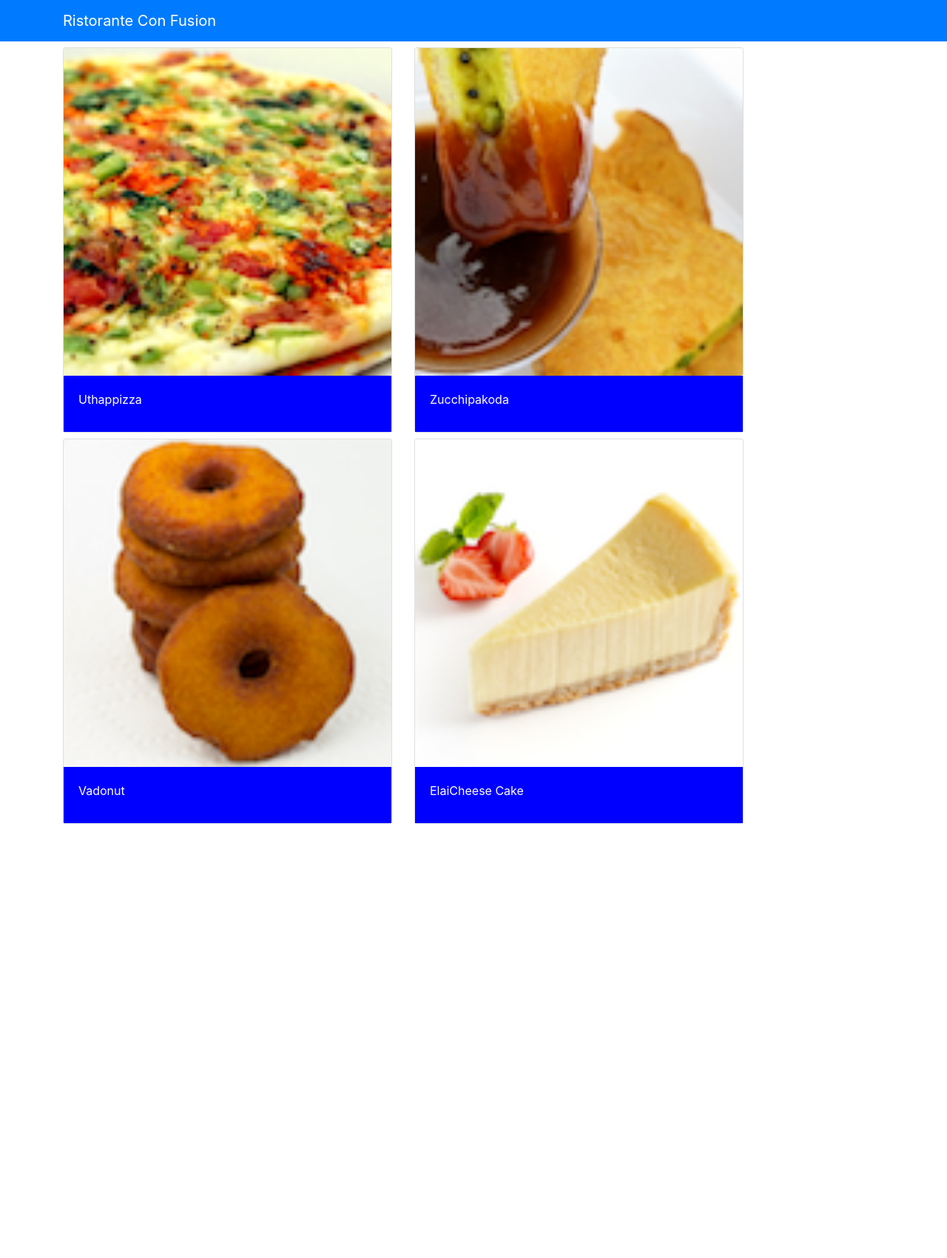
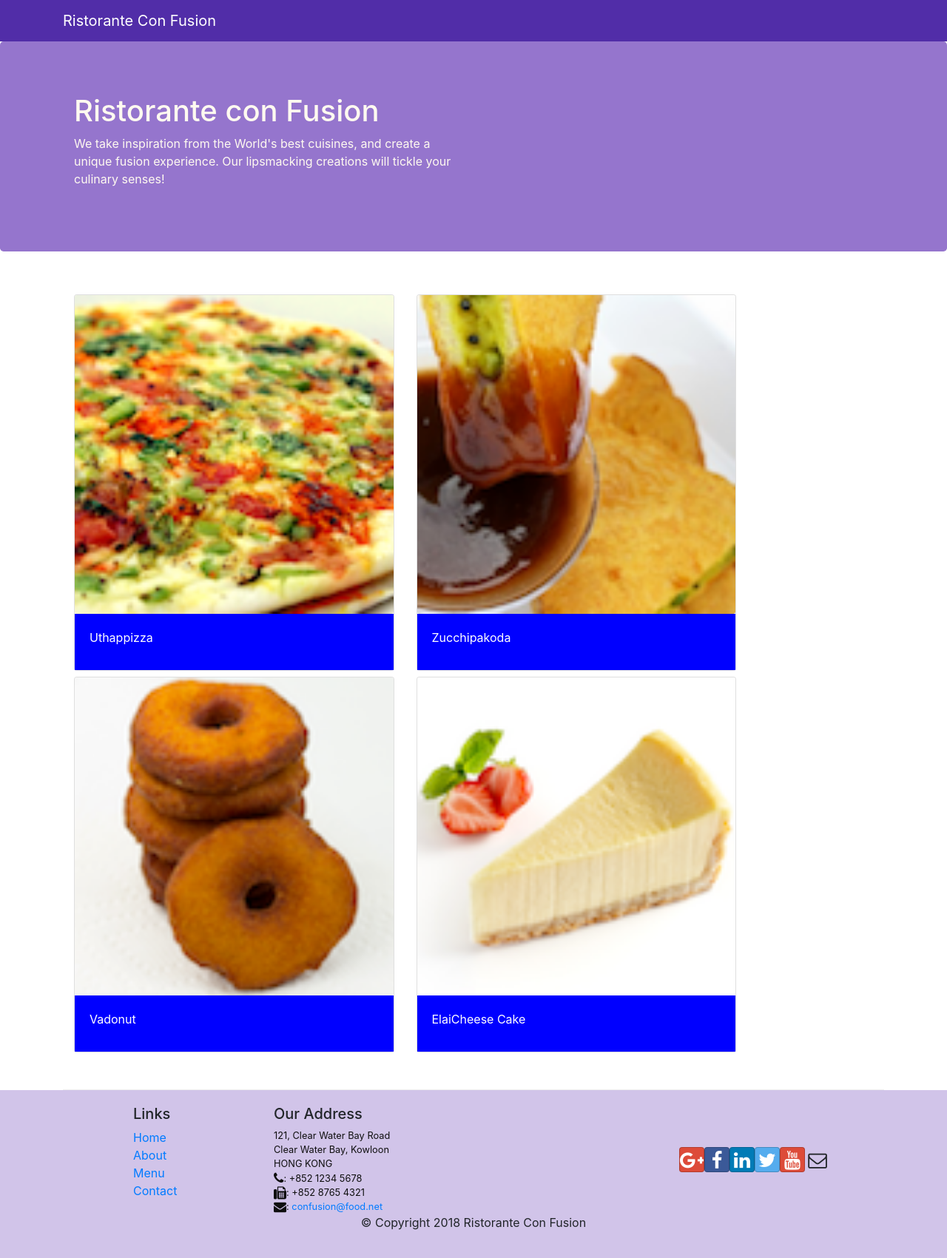
Before and after one commit to sandesh56/React-app, a React (Create React App) app: page / in a window 1280 px wide. Shown: the whole page at 74% size. Before the commit the page ends 1114 px from the top, so only its background shows below. Built offline with nearby package versions, Linux system fonts and the light colour scheme.

Commit message:
header & footer

```diff
--- a/package.json
+++ b/package.json
@@ -7,9 +7,12 @@
     "@testing-library/react": "^9.3.2",
     "@testing-library/user-event": "^7.1.2",
     "bootstrap": "4.5.2",
+    "bootstrap-social": "5.1.1",
+    "font-awesome": "^4.7.0",
     "react": "^16.13.1",
     "react-dom": "^16.13.1",
     "react-popper": "2.2.3",
+    "react-router-dom": "^5.2.0",
     "react-scripts": "3.4.3",
     "reactstrap": "8.5.1"
   },
--- a/src/App.css
+++ b/src/App.css
@@ -5,3 +5,37 @@
 	background: blue;
 	color: white;
 }
+
+.row-header {
+	margin: 0px auto;
+	padding: 0px auto;
+}
+
+.row-content {
+	margin: 0px auto;
+	padding: 50px 0px 50px 0px;
+	border-bottom: 1px ridge;
+	min-height: 400px;
+}
+
+.footer {
+	background-color: #d1c4e9;
+	margin: 0px auto;
+	padding: 20px 0px 20px 0px;
+}
+.jumbotron {
+	padding: 70px 30px 70px 30px;
+	margin: 0px auto;
+	background: #9575cd;
+	color: floralwhite;
+}
+
+address {
+	font-size: 80%;
+	margin: 0px;
+	color: #0f0f0f;
+}
+
+.navbar-dark {
+	background-color: #512da8;
+}
--- a/src/component/Dishdetailcomponent.js
+++ b/src/component/Dishdetailcomponent.js
@@ -6,7 +6,7 @@
 
 const renderdish = (dish) => {
   return (
-    <div className="col-12 col-md-5 mt-2">
+    <div className="col-12 col-md-5 mt-4">
       <Card>
         <CardImg width="100%" object src={dish.image} alt={dish.name} />
         <CardBody className='card-body'>
@@ -21,7 +21,7 @@
 const rendercomment = (dish) => {
 
   return (
-    <div className="col-sm-12 col-md-5 mt-2">
+    <div className="col-sm-12 col-md-5 mt-4">
       <Card>
         <h5>Comments</h5>
         {dish.comments.map((comment) => {
--- /dev/null
+++ b/src/component/Footer.js
@@ -0,0 +1,48 @@
+import React from 'react'
+
+export default function Footer() {
+    return (
+        <div className="footer">
+            <div className="container">
+                <div className="row justify-content-center">
+                    <div className="col-4 offset-1 col-sm-2">
+                        <h5>Links</h5>
+                        <ul className="list-unstyled">
+                            <li><a href="#">Home</a></li>
+                            <li><a href="#">About</a></li>
+                            <li><a href="#">Menu</a></li>
+                            <li><a href="contactus.html">Contact</a></li>
+                        </ul>
+                    </div>
+                    <div className="col-7 col-sm-5">
+                        <h5>Our Address</h5>
+                        <address>
+                            121, Clear Water Bay Road<br />
+		              Clear Water Bay, Kowloon<br />
+		              HONG KONG<br />
+                            <i className="fa fa-phone fa-lg"></i>: +852 1234 5678<br />
+                            <i className="fa fa-fax fa-lg"></i>: +852 8765 4321<br />
+                            <i className="fa fa-envelope fa-lg"></i>: <a href="mailto:confusion@food.net">
+                                confusion@food.net</a>
+                        </address>
+                    </div>
+                    <div className="col-12 col-sm-4 align-self-center">
+                        <div className="text-center">
+                            <a className="btn btn-social-icon btn-google" href="http://google.com/+"><i className="fa fa-google-plus"></i></a>
+                            <a className="btn btn-social-icon btn-facebook" href="http://www.facebook.com/profile.php?id="><i className="fa fa-facebook"></i></a>
+                            <a className="btn btn-social-icon btn-linkedin" href="http://www.linkedin.com/in/"><i className="fa fa-linkedin"></i></a>
+                            <a className="btn btn-social-icon btn-twitter" href="http://twitter.com/"><i className="fa fa-twitter"></i></a>
+                            <a className="btn btn-social-icon btn-google" href="http://youtube.com/"><i className="fa fa-youtube"></i></a>
+                            <a className="btn btn-social-icon" href="mailto:"><i className="fa fa-envelope-o"></i></a>
+                        </div>
+                    </div>
+                </div>
+                <div className="row justify-content-center">
+                    <div className="col-auto">
+                        <p>© Copyright 2018 Ristorante Con Fusion</p>
+                    </div>
+                </div>
+            </div>
+        </div>
+    )
+}
--- /dev/null
+++ b/src/component/Headercomponent.js
@@ -0,0 +1,32 @@
+import React, { Component } from 'react';
+import { Navbar, NavbarBrand, Jumbotron } from 'reactstrap';
+
+export class Headercomponent extends Component {
+    render() {
+        return (
+            <React.Fragment>
+                <Navbar dark>
+                    <div className="container">
+                        <NavbarBrand href="/">Ristorante Con Fusion</NavbarBrand>
+                    </div>
+                </Navbar>
+                <Jumbotron>
+                    <div className="container">
+                        <div className="row row-header">
+                            <div className="col-12 col-sm-6">
+                                <h1>Ristorante con Fusion</h1>
+                                <p>We take inspiration from the World's best cuisines,
+                                and create a unique fusion experience.
+                                Our lipsmacking creations will tickle your culinary senses!
+                             </p>
+                            </div>
+                        </div>
+                    </div>
+                </Jumbotron>
+
+            </React.Fragment>
+        )
+    }
+}
+
+export default Headercomponent
--- a/src/component/Maincomponent.js
+++ b/src/component/Maincomponent.js
@@ -1,10 +1,10 @@
 import React, { Component } from 'react';
 import '../App.css';
-import { Navbar, NavbarBrand } from 'reactstrap';
 import Menu from './MenuComponent';
 import Dishdetail from './Dishdetailcomponent';
 import { DISHES } from '../shared/dishes';
-
+import Headercomponent from './Headercomponent';
+import Footer from "./Footer";
 class Main extends Component {
 
   constructor(props) {
@@ -23,14 +23,11 @@
   render() {
     return (
       <div className="Menu">
-        <Navbar dark color="primary">
-          <div className="container">
-            <NavbarBrand href="/">Ristorante Con Fusion</NavbarBrand>
-          </div>
-        </Navbar>
+        <Headercomponent />
         <Menu dishes={this.state.dishes}
           onClick={(dishId) => this.onChange(dishId)} />
         <Dishdetail dishes={this.state.dishes.filter((dish) => dish.id === this.state.selectedDish)[0]} />
+        <Footer />
       </div>
     );
   }
--- a/src/component/MenuComponent.js
+++ b/src/component/MenuComponent.js
@@ -1,6 +1,7 @@
 import React, { Component } from "react";
 import '../App.css';
 import { Card, CardImg, CardTitle, CardBody } from "reactstrap";
+
 
 
 function RenderDishdetail({ dish, onClick }) {
@@ -27,7 +28,7 @@
 
   return (
     <div className="container">
-      <div className="row">{menu}</div>
+      <div className="row row-content">{menu}</div>
     </div>
   );
 }
--- a/src/index.js
+++ b/src/index.js
@@ -1,13 +1,15 @@
 import React from 'react';
 import ReactDOM from 'react-dom';
 import 'bootstrap/dist/css/bootstrap.min.css';
+import 'bootstrap-social/bootstrap-social.css';
+import 'font-awesome/css/font-awesome.css'
 import './index.css';
 import App from './App';
 import * as serviceWorker from './serviceWorker';
 
 ReactDOM.render(
     <React.StrictMode>
-    <App/>
+        <App />
     </React.StrictMode>,
     document.getElementById('root')
 );
```
Also changed, not shown: 2 other files (tests, documents, lock files or other folders).
